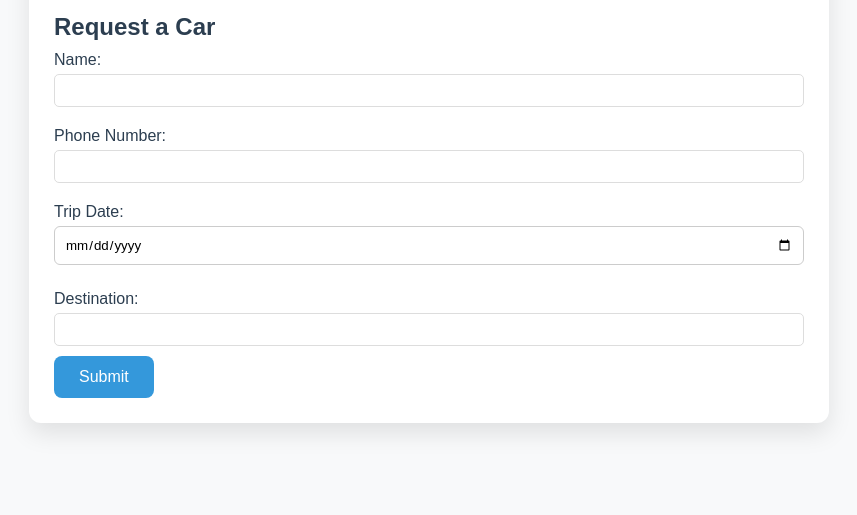
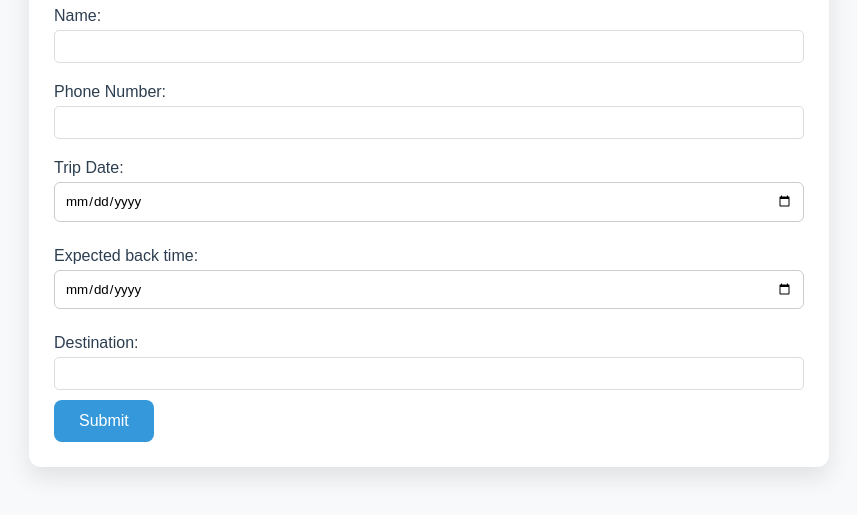
Before and after one commit to Mostafaghareeb/car-requests, a plain HTML site: page index.html in a window 1280 px wide. Both pictures are taken after a click on the button "Request Car". Shown: the part 259-774 px from the top of the page, without its empty margins (211-1068 px from the left). Drawn offline with Linux system fonts and the light colour scheme.

Commit message:
Add files via upload

```diff
--- a/index.html
+++ b/index.html
@@ -26,6 +26,8 @@
                 <input type="text" id="phone" required>
                 <label for="date">Trip Date:</label>
                 <input type="date" id="date" required>
+                <label for="date">Expected back time:</label>
+                <input type="date" id="date" required>
                 <label for="destination">Destination:</label>
                 <input type="text" id="destination" required>
                 <button type="submit">Submit</button>
```
